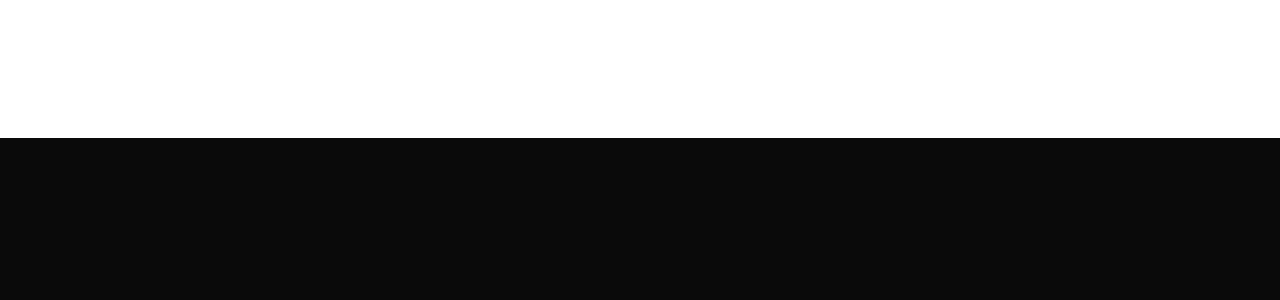
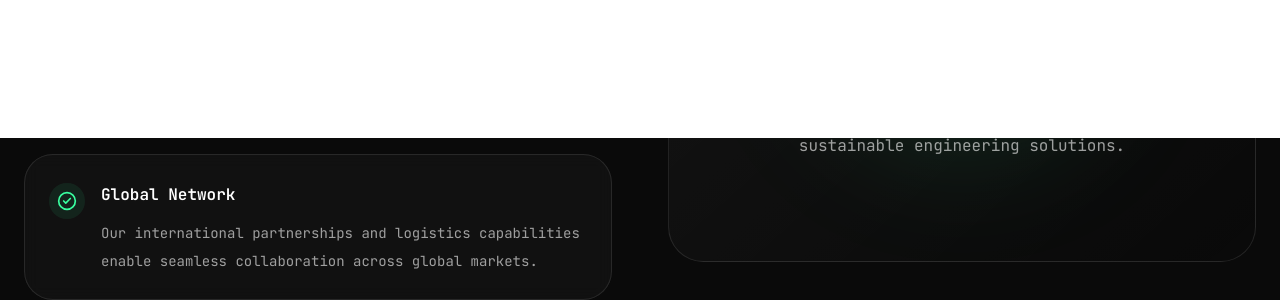
Before and after one commit to Milad-Soleymani/azar-bonian-marava, a Next.js app: page /en in a window 1280 px wide. Shown: the part 1462-1762 px from the top of the page. Before the commit the page ends 1400 px from the top, so only its background shows below. Built offline with nearby package versions, Linux system fonts and the light colour scheme.

Commit message:
Add whychoose comonent to home page adn make it multi-language

```diff
--- a/src/app/[locale]/page.tsx
+++ b/src/app/[locale]/page.tsx
@@ -6,6 +6,7 @@ import { getTranslations } from "next-intl/server";
 import Social from "@/components/Social";
 import Photo from "@/components/Photo";
 import Stats from "@/components/Stats";
+import WhyChoose from "@/components/home/WhyChoose";
 
 type Props = {
   params: Promise<{
@@ -130,7 +131,7 @@ export default async function Home({ params }: Props) {
 
 
       <Stats />
-
+      <WhyChoose />
     </section>
   );
 }
--- /dev/null
+++ b/src/components/home/WhyChoose.tsx
@@ -0,0 +1,104 @@
+"use client";
+
+import { CheckCircle2 } from "lucide-react";
+import { useTranslations } from "next-intl";
+
+import Eyebrow from "@/components/ui/Eyebrow";
+import Card from "@/components/ui/Card";
+
+const GREEN = "#39FFA0";
+
+const ITEMS = [
+  "innovation",
+  "quality",
+  "global",
+  "support",
+];
+
+export default function WhyChoose() {
+  const t = useTranslations("home.whyChoose");
+
+  return (
+    <section className="mx-auto max-w-7xl px-6 py-20">
+      <div className="grid items-center gap-14 lg:grid-cols-2">
+        {/* Left */}
+        <div>
+          <Eyebrow>{t("eyebrow")}</Eyebrow>
+
+          <h2 className="mt-3 text-3xl font-bold sm:text-4xl">
+            {t("title")}
+          </h2>
+
+          <p className="mt-6 max-w-xl leading-8 text-white/60">
+            {t("description")}
+          </p>
+
+          <div className="mt-10 space-y-5">
+            {ITEMS.map((item) => (
+              <Card
+                key={item}
+                className="flex items-start gap-4 border border-white/10"
+              >
+                <div
+                  className="mt-1 flex h-9 w-9 shrink-0 items-center justify-center rounded-full"
+                  style={{
+                    backgroundColor: `${GREEN}15`,
+                  }}
+                >
+                  <CheckCircle2
+                    className="h-5 w-5"
+                    style={{ color: GREEN }}
+                  />
+                </div>
+
+                <div>
+                  <h3 className="font-semibold">
+                    {t(`${item}.title`)}
+                  </h3>
+
+                  <p className="mt-2 text-sm leading-7 text-white/60">
+                    {t(`${item}.desc`)}
+                  </p>
+                </div>
+              </Card>
+            ))}
+          </div>
+        </div>
+
+        {/* Right */}
+        <div className="relative flex h-[520px] items-center justify-center overflow-hidden rounded-3xl border border-white/10 bg-gradient-to-br from-white/[0.05] to-transparent">
+          <div
+            className="absolute h-72 w-72 rounded-full blur-3xl"
+            style={{
+              backgroundColor: `${GREEN}20`,
+            }}
+          />
+
+          <div className="relative text-center">
+            <div
+              className="mx-auto flex h-36 w-36 items-center justify-center rounded-full border"
+              style={{
+                borderColor: `${GREEN}40`,
+              }}
+            >
+              <CheckCircle2
+                className="h-16 w-16"
+                style={{
+                  color: GREEN,
+                }}
+              />
+            </div>
+
+            <h3 className="mt-8 text-2xl font-bold">
+              {t("highlight.title")}
+            </h3>
+
+            <p className="mx-auto mt-4 max-w-sm text-white/60">
+              {t("highlight.description")}
+            </p>
+          </div>
+        </div>
+      </div>
+    </section>
+  );
+}
--- a/src/data/constants/about.ts
+++ b/src/data/constants/about.ts
@@ -50,20 +50,6 @@ export const JOURNEY = [
   },
 ];
 
-export const WHY_CHOOSE_US = [
-  {
-    key: "experiencedTeam",
-  },
-  {
-    key: "globalNetwork",
-  },
-  {
-    key: "quality",
-  },
-  {
-    key: "customerSatisfaction",
-  },
-];
 
 export const STATS = [
   {
--- /dev/null
+++ b/src/data/constants/home.ts
@@ -0,0 +1,6 @@
+export const WHY_CHOOSE_US = [
+  { key: "experiencedTeam" },
+  { key: "globalNetwork" },
+  { key: "quality" },
+  { key: "customerSatisfaction" },
+];
--- a/src/messages/ar.json
+++ b/src/messages/ar.json
@@ -14,7 +14,32 @@
     "subtitle": "شركة البناء والتجارة العالمية",
     "title": "إنها",
     "description": "شركة رائدة في مجال البناء وإدارة المشاريع والتجارة الدولية، تقدم حلولاً هندسية عالية الجودة وخدمات تصدير مع الالتزام بالابتكار والدقة والنمو المستدام.",
-    "button": "اكتشف قصتنا"
+    "button": "اكتشف قصتنا",
+    "whyChoose": {
+      "eyebrow": "لماذا نحن؟",
+      "title": "لماذا تثق الشركات بنا؟",
+      "description": "نجمع بين الخبرة الهندسية، والتجارة الدولية، والالتزام بالجودة لتقديم حلول موثوقة ومستدامة لكل مشروع.",
+      "innovation": {
+        "title": "الابتكار",
+        "desc": "نستخدم أحدث التقنيات والأساليب الهندسية الحديثة لتقديم حلول أكثر كفاءة وابتكارًا."
+      },
+      "quality": {
+        "title": "جودة عالية",
+        "desc": "نلتزم بأعلى معايير الجودة في جميع مراحل تنفيذ المشاريع لضمان أفضل النتائج."
+      },
+      "global": {
+        "title": "شبكة عالمية",
+        "desc": "شراكات دولية قوية وشبكة تجارية ولوجستية واسعة تربطنا بالأسواق العالمية."
+      },
+      "support": {
+        "title": "دعم موثوق",
+        "desc": "نقدم دعماً احترافياً قبل وأثناء وبعد تنفيذ المشروع لضمان رضا عملائنا."
+      },
+      "highlight": {
+        "title": "شريك موثوق عالميًا",
+        "description": "نبني شراكات طويلة الأمد من خلال الابتكار والجودة والنزاهة والاستدامة."
+      }
+    }
   },
   "stats": {
     "title": "إنجازاتنا بالأرقام",
--- a/src/messages/en.json
+++ b/src/messages/en.json
@@ -14,8 +14,34 @@
     "subtitle": "Construction & Global Trade Company",
     "title": "It's",
     "description": "A leading company in construction, project management, and international trade, delivering high-quality engineering solutions and export services with a commitment to innovation, precision, and sustainable growth.",
-    "button": "Discover Our Story"
+    "button": "Discover Our Story",
+    "whyChoose": {
+      "eyebrow": "Why Choose Us",
+      "title": "Why Businesses Trust Us",
+      "description": "We combine engineering expertise, international trade experience, and an unwavering commitment to quality to deliver reliable solutions for every project.",
+      "innovation": {
+        "title": "Innovation",
+        "desc": "We apply modern engineering practices and advanced technologies to deliver smarter, faster, and more efficient solutions."
+      },
+      "quality": {
+        "title": "Premium Quality",
+        "desc": "Every project is completed under strict quality standards to ensure long-lasting performance and customer confidence."
+      },
+      "global": {
+        "title": "Global Network",
+        "desc": "Our international partnerships and logistics capabilities enable seamless collaboration across global markets."
+      },
+      "support": {
+        "title": "Reliable Support",
+        "desc": "From planning to execution and beyond, our team provides responsive and professional support at every stage."
+      },
+      "highlight": {
+        "title": "Trusted Worldwide",
+        "description": "Building long-term partnerships through innovation, integrity, quality, and sustainable engineering solutions."
+      }
+    }
   },
+
   "stats": {
     "title": "Our Impact In Numbers",
     "transformation": "Years of Transformation",
--- a/src/messages/fa.json
+++ b/src/messages/fa.json
@@ -11,10 +11,35 @@
     "contact": "تماس با ما"
   },
   "home": {
-    "subtitle": "شرکت ساخت و ساز و تجارت جهانی",
+    "subtitle": "شرکت ساخت‌وساز و تجارت بین‌الملل",
     "title": "این است",
-    "description": "یک شرکت پیشرو در زمینه ساخت‌وساز، مدیریت پروژه و تجارت بین‌المللی است که راهکارهای مهندسی با کیفیت و خدمات صادراتی را با تعهد به نوآوری، دقت و رشد پایدار ارائه می‌دهد.",
-    "button": "داستان ما را بشناسید"
+    "description": "آذر بنیان ماروا با تکیه بر دانش مهندسی، مدیریت پروژه و تجارت بین‌المللی، راهکارهای نوآورانه و باکیفیت را برای توسعه زیرساخت‌ها و بازارهای جهانی ارائه می‌دهد.",
+    "button": "داستان ما را بشناسید",
+    "whyChoose": {
+      "eyebrow": "چرا آذر بنیان ماروا؟",
+      "title": "چرا شرکت‌ها ما را انتخاب می‌کنند؟",
+      "description": "ما با تلفیق تخصص مهندسی، تجربه در تجارت بین‌المللی و تعهد به کیفیت، راهکارهایی مطمئن و پایدار برای هر پروژه ارائه می‌کنیم.",
+      "innovation": {
+        "title": "نوآوری",
+        "desc": "استفاده از فناوری‌های روز و روش‌های نوین مهندسی برای اجرای پروژه‌های هوشمند و کارآمد."
+      },
+      "quality": {
+        "title": "کیفیت برتر",
+        "desc": "تمام پروژه‌ها با رعایت دقیق استانداردهای بین‌المللی و کنترل کیفیت اجرا می‌شوند."
+      },
+      "global": {
+        "title": "شبکه جهانی",
+        "desc": "همکاری با شرکای بین‌المللی و بهره‌گیری از شبکه گسترده تجاری برای ارائه خدمات در بازارهای جهانی."
+      },
+      "support": {
+        "title": "پشتیبانی مطمئن",
+        "desc": "همراهی کامل تیم متخصص ما از مرحله برنامه‌ریزی تا اجرا و خدمات پس از پروژه."
+      },
+      "highlight": {
+        "title": "اعتماد در سطح جهانی",
+        "description": "ایجاد همکاری‌های پایدار بر پایه نوآوری، کیفیت، صداقت و مسئولیت‌پذیری."
+      }
+    }
   },
   "stats": {
     "title": "دستاوردهای ما در اعداد",
@@ -35,7 +60,6 @@
       "description": "ساخت زیرساخت‌های ماندگار و اتصال بازارهای جهانی از طریق پروژه‌های قابل اعتماد ساخت‌وساز و تجارت بین‌المللی.",
       "scroll": "مشاهده ادامه"
     },
-
     "story": {
       "title": "داستان ما",
       "paragraph1": "آذر بنیان ماروا در سال ۱۳۹۵ با هدف ارائه راهکارهای مهندسی جهانی و ایجاد تأثیر پایدار تأسیس شد.",
@@ -43,7 +67,6 @@
       "paragraph3": "ما متعهد به مشتریان، کارکنان و جوامعی هستیم که به آن‌ها خدمت می‌کنیم.",
       "paragraph4": "چشم‌انداز بلندمدت ما تبدیل شدن به یک رهبر جهانی در مهندسی و فناوری است."
     },
-
     "mission": {
       "title": "ماموریت و چشم‌انداز",
       "missionTitle": "ماموریت ما",
@@ -51,7 +74,6 @@
       "visionTitle": "چشم‌انداز ما",
       "visionText": "تبدیل شدن به یک مجموعه جهانی قابل اعتماد در حوزه مهندسی و فناوری."
     },
-
     "values": {
       "title": "ارزش‌های اصلی",
       "items": {
@@ -73,7 +95,6 @@
         }
       }
     },
-
     "journey": {
       "title": "مسیر رشد ما",
       "items": {
@@ -99,7 +120,6 @@
         }
       }
     },
-
     "stats": {
       "title": "دستاوردهای ما در اعداد",
       "experience": "سال تجربه",
@@ -107,7 +127,6 @@
       "clients": "مشتریان راضی",
       "countries": "کشورهای مقصد صادرات"
     },
-
     "leadership": {
       "title": "مدیریت ما",
       "items": {
@@ -125,13 +144,11 @@
         }
       }
     },
-
     "partners": {
       "title": "شرکا و گواهینامه‌ها",
       "partners": "شرکای ما",
       "certifications": "گواهینامه‌ها"
     },
-
     "cta": {
       "title": "بیایید آینده را با هم بسازیم",
       "description": "آماده شروع پروژه بعدی خود با شرکت هستید؟",
```
Also changed, not shown: src/components/about/WhyChoose.tsx (deleted, +0 -43 lines). Lines whose indentation alone changed are shown as unchanged.
